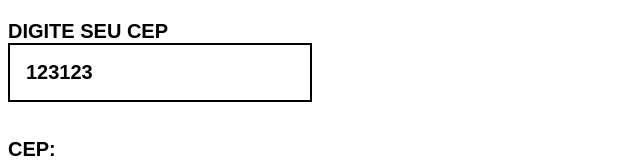
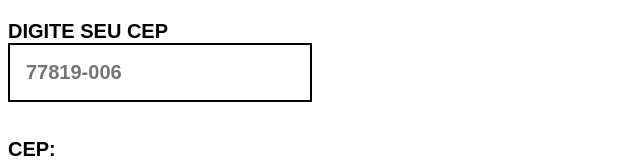
Before and after one commit to ohnib/fetch-exercise-js, a plain HTML site: page index.html in a window 1280 px wide. Shown: the top 160 px of the page, without its empty margins (0-640 px from the left). Drawn offline with Linux system fonts and the light colour scheme.

Commit message:
no value on input

```diff
--- a/index.html
+++ b/index.html
@@ -10,7 +10,7 @@
 <body>
     <form>
         <label for="cep" class="label-cep">Digite seu CEP</label>
-        <input placeholder="77819-006" type="number" id="cep" value="123123" onchange="cepChange(value)">
+        <input placeholder="77819-006" type="number" id="cep" value="" onchange="cepChange(value)">
     </form>
 
     <div class="cep-container">
```
